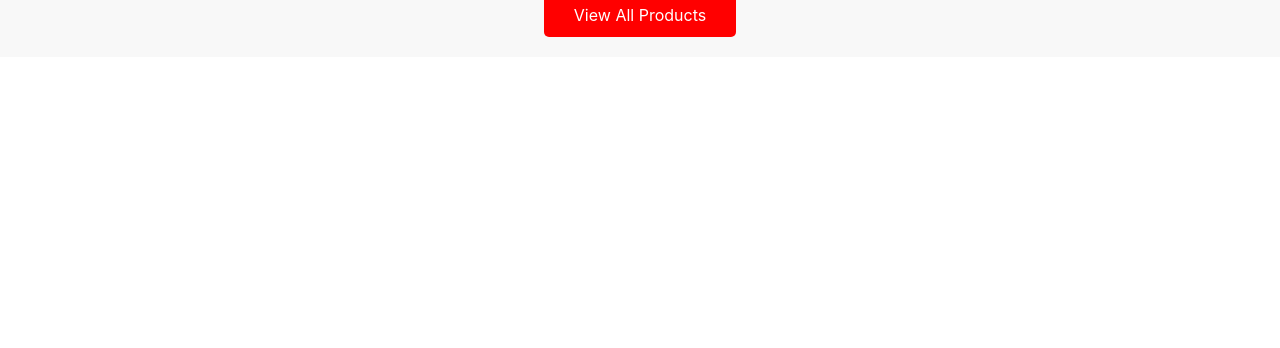
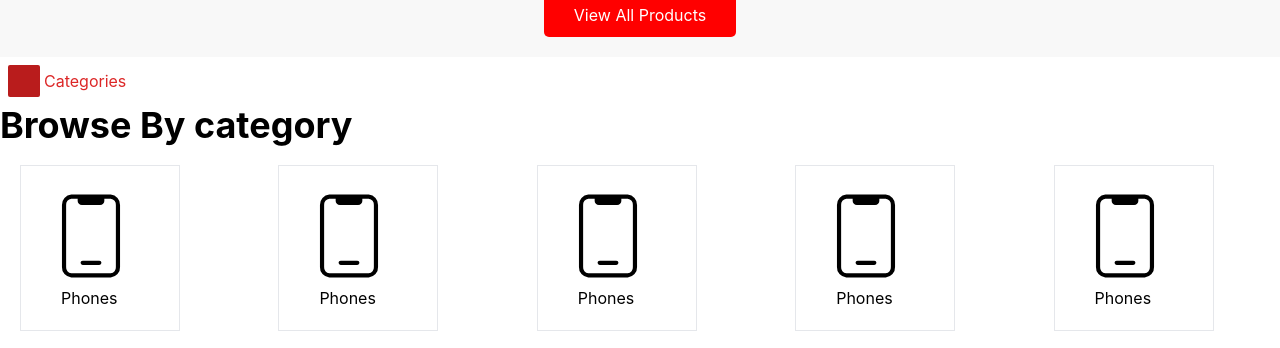
Before and after one commit to Anish9039/Ecommerce, a React (Create React App) app: page / in a window 1280 px wide. Shown: the part 958-1306 px from the top of the page. Before the commit the page ends 1015 px from the top, so only its background shows below. Built offline with nearby package versions, Linux system fonts and the light colour scheme; no server answers.

Commit message:
added category section

```diff
--- a/src/App.js
+++ b/src/App.js
@@ -4,7 +4,7 @@ import FlashSalesCarousel from './Component/Product/FlashSalesCarousel';
 import { BrowserRouter as Router, Route, Routes } from 'react-router-dom';
 import Aadmin from './Component/Admin/Aadmin';
 import ProductForms from './Component/Admin/ProductForm';
-
+import Redicon from './Component/product Category/redIcon';
 
 function App() {
   return (
@@ -21,6 +21,7 @@ function App() {
             <>
               <Header />
               <FlashSalesCarousel />
+              < Redicon />
             </>
           }
         />
--- a/src/Component/Product/FlashSalesCarousel.js
+++ b/src/Component/Product/FlashSalesCarousel.js
@@ -7,6 +7,8 @@ import "slick-carousel/slick/slick-theme.css";
 
 
 const ProductCarousel = () => {
+
+
   const settings = {
     dots: true,
     infinite: true,
@@ -26,7 +28,7 @@ const ProductCarousel = () => {
   ];
 
   return (
-
+    <div class="container">
     <div className="product-carousel">
 
       <Slider {...settings}>
@@ -37,6 +39,7 @@ const ProductCarousel = () => {
       <div className="view-all-button">
         <button>View All Products</button>
       </div>
+    </div>
     </div>
   );
 }
--- /dev/null
+++ b/src/Component/product Category/catageory.js
@@ -0,0 +1,59 @@
+import React from 'react'
+import { FaHeart, FaSyncAlt, FaShoppingCart } from 'react-icons/fa';
+import { CiMobile3 } from "react-icons/ci";
+
+
+
+const catageory = () => {
+
+    const products = [
+        {imgSrc: "https://i.ibb.co/fxJxzDH/0-02-03-4ec24aefd0a7bb4c6ec6956a0dc0019c4224bb9f10f866a0f7029861df30c7ed-d018eb042fbbd2ac.jpg"}
+    ]
+  return (
+
+
+
+    <div className='grid grid-cols sm:grid-cols-5 gap-3  ' >
+     <div className=" border rounded-1xl	 h-41	 w-40  p-5 m-5  hover:text-red-600	 ">
+     <CiMobile3 style={{width: "100px", height: "100px"}} />
+
+     <span className='text-center	' style={{marginLeft: "20px"}} >Phones</span>
+
+     </div>
+
+     <div className=" border rounded-1xl	 h-41	 w-40  p-5 m-5  ">
+     <CiMobile3 style={{width: "100px", height: "100px"}} />
+
+     <span className='text-center	' style={{marginLeft: "20px"}} >Phones</span>
+
+     </div>
+
+     <div className=" border rounded-1xl	 h-41	 w-40  p-5 m-5  ">
+     <CiMobile3 style={{width: "100px", height: "100px"}} />
+
+     <span className='text-center	' style={{marginLeft: "20px"}} >Phones</span>
+
+     </div>
+
+     <div className=" border rounded-1xl	 h-41	 w-40  p-5 m-5  ">
+     <CiMobile3 style={{width: "100px", height: "100px"}} />
+
+     <span className='text-center	' style={{marginLeft: "20px"}} >Phones</span>
+
+     </div>
+
+     <div className=" border rounded-1xl	 h-41	 w-40  p-5 m-5  ">
+     <CiMobile3 style={{width: "100px", height: "100px"}} />
+
+     <span className='text-center	' style={{marginLeft: "20px"}} >Phones</span>
+
+     </div>
+
+
+
+      </div>
+
+  )
+}
+
+export default catageory
--- /dev/null
+++ b/src/Component/product Category/redIcon.js
@@ -0,0 +1,25 @@
+import React from 'react'
+import Catageory from './catageory'
+
+const redIcon = () => {
+  return (
+    <div className='row-span-3 md:row-span-4  '>
+      <div className=' rounded-sm	 h-5 w-1 p-4 m-2 bg-red-700	' >
+      <div className=' ml-5 text-red-600 -mt-3  ' >
+        Categories
+      </div>
+      </div>
+        <div className='text-4xl font-bold	' >
+            Browse By category
+        </div>
+        <div>
+        <Catageory/>
+
+        </div>
+            </div>
+
+
+  )
+}
+
+export default redIcon
```
